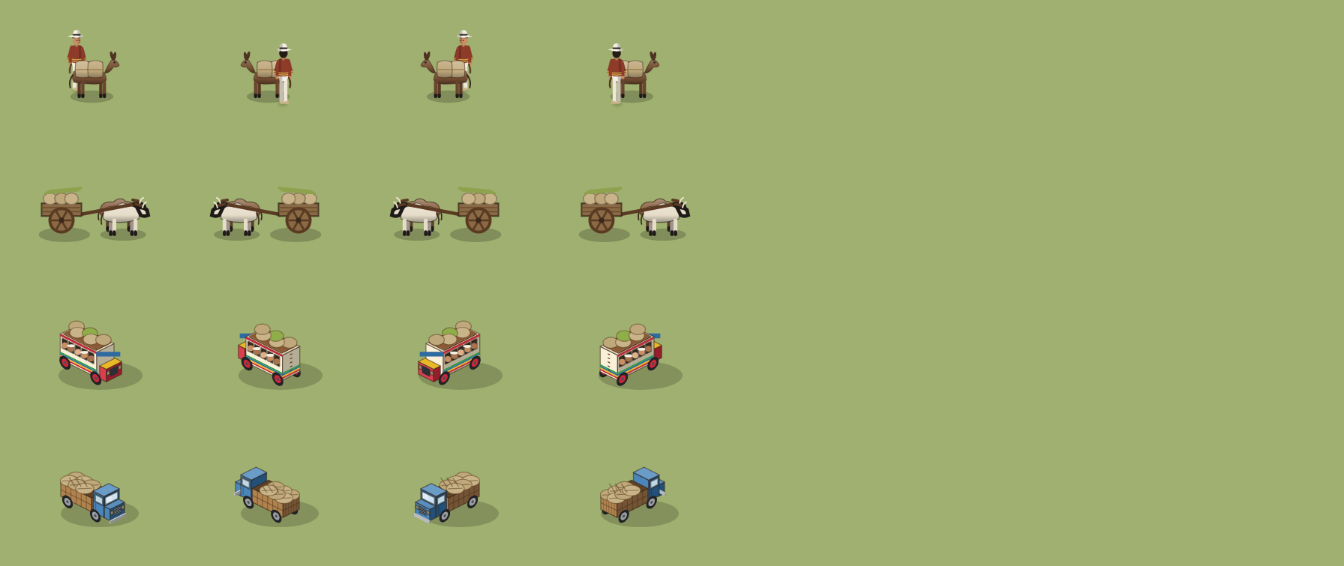
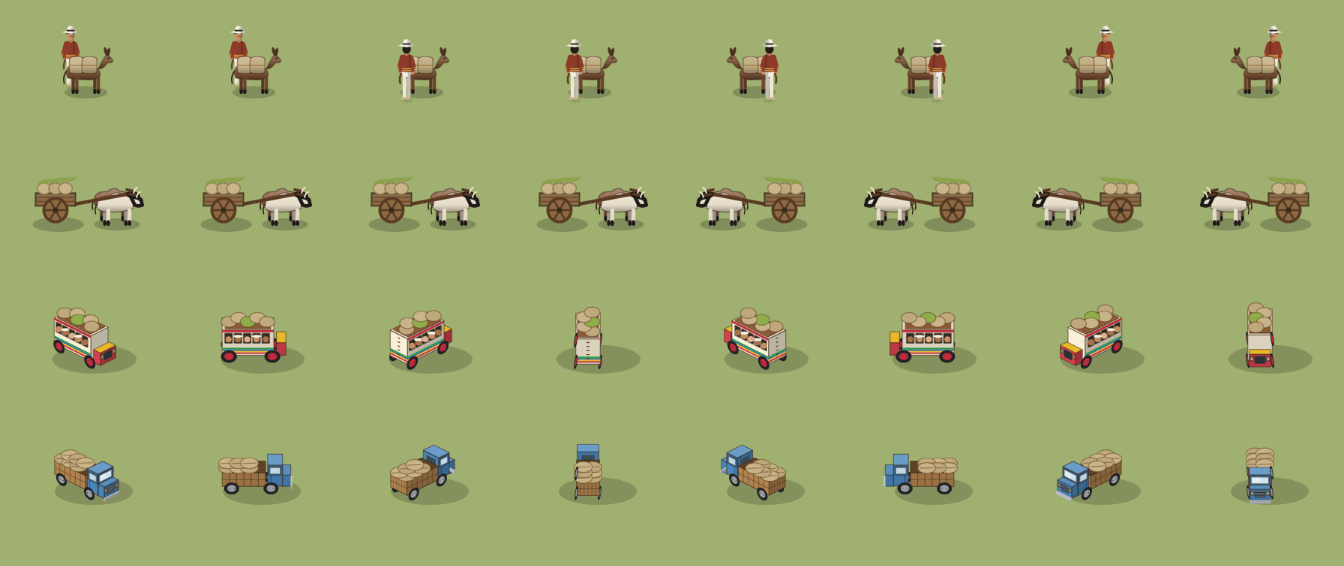
Before and after one commit to sirkujo7-creator/pactum, a plain HTML site: page pruebas/vehiculos.html in a window 1280 px wide. Shown: the whole page, 1344 px wide, since content can reach past the window. Drawn offline with Linux system fonts and the light colour scheme.

Commit message:
Vehículos en 8 direcciones con ruedas que giran y que doblan en las esquinas; motor del avión redibujado
Co-Authored-By: Claude Opus 5.5 <noreply@anthropic.com>
Claude-Session: https://claude.ai/code/session_014Y8kmEmNCGktDLdiFVZnx3

```diff
--- a/pruebas/vehiculos.html
+++ b/pruebas/vehiculos.html
@@ -2,10 +2,10 @@
 <style>body{background:#9FB070;margin:0}canvas{display:block}</style>
 <canvas id="c"></canvas>
 <script type="module">
-// Página de prueba de los vehículos del tráfico en sus cuatro direcciones (?z= zoom).
+// Página de prueba de los vehículos del tráfico en sus 8 direcciones (?z= zoom, ?p= cuadro de las ruedas).
 import { hornearVehiculos } from '../src/arte/calles.js';
-const Z = +(new URLSearchParams(location.search).get('z') || 3), H = hornearVehiculos(), cv = document.getElementById('c'), g = cv.getContext('2d');
-const eras = ['herradura', 'carreta', 'empedrado', 'carretera'], dirs = [['c', '+'], ['c', '-'], ['r', '+'], ['r', '-']], cw = 60 * Z, ch = 46 * Z;
-cv.width = cw * 4; cv.height = ch * eras.length;
-eras.forEach((e, f) => dirs.forEach(([eje, d], k) => { const m = H.marcos[`${e}_${eje}_${d}_0_0`]; if (!m) return; const s = Z / H.escala; g.drawImage(H.canvas, m.x, m.y, m.w, m.h, k * cw + cw / 2 - m.ax * s, f * ch + ch * .7 - m.ay * s, m.w * s, m.h * s); }));
+const q = new URLSearchParams(location.search), Z = +(q.get('z') || 3), P = q.get('p') || 0, H = hornearVehiculos(), cv = document.getElementById('c'), g = cv.getContext('2d');
+const eras = ['herradura', 'carreta', 'empedrado', 'carretera'], dirs = [['c', '+'], ['x', '+'], ['r', '-'], ['d', '-'], ['c', '-'], ['x', '-'], ['r', '+'], ['d', '+']], cw = 56 * Z, ch = 44 * Z;
+cv.width = cw * 8; cv.height = ch * eras.length;
+eras.forEach((e, f) => dirs.forEach(([eje, d], k) => { const m = H.marcos[`${e}_${eje}_${d}_${P}_0`]; if (!m) return; const s = Z / H.escala; g.drawImage(H.canvas, m.x, m.y, m.w, m.h, k * cw + cw / 2 - m.ax * s, f * ch + ch * .7 - m.ay * s, m.w * s, m.h * s); }));
 </script>
--- a/src/arte/calles.js
+++ b/src/arte/calles.js
@@ -67,74 +67,93 @@ function carretaBueyes(g, paso) {
   g.fillStyle = '#3A2A1E'; g.beginPath(); g.arc(cx, cy, .9, 0, 7); g.fill();
 }
 
-// ---------- Camión y chiva con volumen (pedido de Juan: «un camión súper mal dibujado») ----------
-// Cada uno se arma con cajas isométricas (luz arriba a la izquierda) a lo largo de su eje, con el frente hacia donde va:
-// s es la posición a lo largo (en casillas, + adelante) y t al través (+ hacia el que mira). Se pintan de atrás hacia
-// adelante según la profundidad, con las ruedas del lado de allá primero y las de acá al final.
-function armar(g, eje, dir) {
-  const Sg = s => s * dir, PP = (r, c, z = 0) => [(c - r) * 32, (c + r) * 16 - z];
-  const at = (s, t, z = 0) => eje === 'c' ? PP(t, Sg(s), z) : PP(Sg(s), t, z);
-  const caja = (s, t, ls, lt, h, z0, col, op = {}) => { const p = at(s, t); return eje === 'c' ? cajaPx(g, p[0], p[1], ls, lt, h, col, { z0, ...op }) : cajaPx(g, p[0], p[1], lt, ls, h, col, { z0, ...op }); };
-  const lado = B => eje === 'c' ? B.izq : B.der, frente = B => dir > 0 ? (eje === 'c' ? B.der : B.izq) : null;
-  const atras = B => dir < 0 ? (eje === 'c' ? B.der : B.izq) : null;
-  // Pedazo de una cara: u a lo largo (0..1 en el orden de la cara), v de abajo (0) a arriba (1).
+// ---------- Camión y chiva con volumen, en 8 direcciones (pedido de Juan: «la vista isométrica asegura mínimo 8
+// direcciones») ----------
+// Cada uno se arma con cajas orientadas a lo largo de su dirección (dr, dc) en el mundo: s a lo largo (+ adelante) y t
+// al través, en casillas. Las caras que miran al jugador se pintan con la misma luz de las casas (la que mira a +r con
+// luz, la que mira a +c en sombra); las ruedas del lado de allá van primero y las de acá al final.
+const PPx = (r, c, z = 0) => [(c - r) * 32, (c + r) * 16 - z];
+function armar(g, dr, dc, paso = 0) {
+  const L0 = Math.hypot(dr, dc), ar = dr / L0, ac = dc / L0, br = -ac, bc = ar;
+  const W = (s, t) => [s * ar + t * br, s * ac + t * bc], at = (s, t, z = 0) => { const [r, c] = W(s, t); return PPx(r, c, z); };
+  const prof = (s, t) => { const [r, c] = W(s, t); return r + c; };
+  const tono = (col, nr, nc) => { const w = Math.max(0, Math.min(1, nc / ((Math.abs(nr) + Math.abs(nc)) || 1))); return mezcla(col, '#000000', .25 * w); };
+  // Caja orientada: devuelve sus caras visibles { frente, atras, lado, top } (cada una de 4 puntos: abajo atrás/izq,
+  // abajo adelante/der, arriba adelante/der, arriba atrás/izq) para ponerles detalles.
+  const caja = (s, t, ls, lt, h, z0, col, op = {}) => {
+    const s0 = s - ls / 2, s1 = s + ls / 2, t0 = t - lt / 2, t1 = t + lt / 2, Q = (ss, tt, z) => at(ss, tt, z0 + z), out = {};
+    const caras = [
+      ['frente', [ar, ac], [Q(s1, t0, 0), Q(s1, t1, 0), Q(s1, t1, h), Q(s1, t0, h)]],
+      ['atras', [-ar, -ac], [Q(s0, t1, 0), Q(s0, t0, 0), Q(s0, t0, h), Q(s0, t1, h)]],
+      ['ladoM', [br, bc], [Q(s0, t1, 0), Q(s1, t1, 0), Q(s1, t1, h), Q(s0, t1, h)]],
+      ['ladoN', [-br, -bc], [Q(s0, t0, 0), Q(s1, t0, 0), Q(s1, t0, h), Q(s0, t0, h)]]
+    ];
+    for (const [k, [nr, nc], pts] of caras) if (nr + nc > 1e-6) { rellena(g, pts, op[k] || tono(op.lado || col, nr, nc), op.borde === undefined ? 'rgba(50,32,20,.5)' : op.borde, .3); out[k] = pts; }
+    const top = [Q(s0, t0, h), Q(s1, t0, h), Q(s1, t1, h), Q(s0, t1, h)]; rellena(g, top, op.top || mezcla(col, '#FFFFFF', .18), op.borde === undefined ? 'rgba(50,32,20,.5)' : op.borde, .3); out.top = top;
+    out.lado = out.ladoM || out.ladoN; return out;
+  };
   const sub = (F, u0, u1, v0, v1) => { const Lp = (a, b, f) => [a[0] + (b[0] - a[0]) * f, a[1] + (b[1] - a[1]) * f], q = (u, v) => Lp(Lp(F[0], F[1], u), Lp(F[3], F[2], u), v); return [q(u0, v0), q(u1, v0), q(u1, v1), q(u0, v1)]; };
-  // En la cara de lado, u crece hacia +c (eje c) o hacia −r (eje r): «hacia adelante» depende de dir.
-  const uAdel = u => (eje === 'c' ? dir > 0 : dir < 0) ? u : 1 - u;
-  const rueda = (s, t, r, op = {}) => { const p = at(s, t, 0); ruedaIso(g, p[0], p[1] - r * .95, r, { llanta: '#232326', rin: op.rin || '#9A9EA2', dir: eje === 'c' ? 1 : -1 }); };
-  return { at, caja, lado, frente, atras, sub, uAdel, rueda, Sg };
+  // Rueda de pie en el plano de la dirección; dos cuadros de giro (los pernos del rin rotan).
+  const rueda = (s, t, r, op = {}) => {
+    const p = at(s, t, 0), va = PPx(ar, ac), ux0 = va[0] / 35.78, uy = va[1] / 35.78, ux = Math.abs(ux0) < .3 ? .3 * (ux0 < 0 ? -1 : 1) : ux0, cy = p[1] - r * .95;
+    const elipse = rr => { g.beginPath(); for (let k = 0; k <= 20; k++) { const th = k / 20 * Math.PI * 2, x = p[0] + rr * Math.cos(th) * ux, y = cy + rr * Math.cos(th) * uy - rr * Math.sin(th); k ? g.lineTo(x, y) : g.moveTo(x, y); } g.closePath(); };
+    elipse(r); g.fillStyle = '#232326'; g.fill(); elipse(r * .58); g.fillStyle = op.rin || '#9A9EA2'; g.fill();
+    g.fillStyle = '#4A4E52'; for (let k = 0; k < 2; k++) { const th = paso * Math.PI / 4 + k * Math.PI; g.beginPath(); g.arc(p[0] + r * .32 * Math.cos(th) * ux, cy + r * .32 * Math.cos(th) * uy - r * .32 * Math.sin(th), r * .1, 0, 7); g.fill(); }
+  };
+  const cerca = (br + bc) >= 0 ? 1 : -1; // el lado (t) que mira al jugador
+  const ordenar = partes => partes.sort((a, b) => prof(a[0], 0) - prof(b[0], 0)).forEach(p => p[1]());
+  return { at, caja, sub, rueda, cerca, ordenar };
 }
-function camionIso(g, eje, dir) {
-  const A = armar(g, eje, dir), cab = '#2F6BA0', cabL = '#4A86BA';
+function camionIso(g, dr, dc, paso) {
+  const A = armar(g, dr, dc, paso), cab = '#2F6BA0', ruedas = t => { for (const s of [-.15, .14]) A.rueda(s, t * .085, 2); };
   sombraPie(g, 0, 0, 13, 4.6, .22);
-  for (const s of [-.15, .14]) A.rueda(s, -.085, 2);
-  const partes = [
+  ruedas(-A.cerca);
+  A.ordenar([
     [-.06, () => { // platón de estacas con la carga de café
-      const B = A.caja(-.06, 0, .32, .17, 4.6, 2.6, '#9A7046', { izq: '#B0824E', top: '#5E4228' });
-      for (const F of [A.lado(B), A.atras(B)]) if (F) { for (let k = 1; k < 6; k++) rellena(g, A.sub(F, k / 6 - .01, k / 6 + .01, 0, 1), 'rgba(60,40,22,.55)', null); rellena(g, A.sub(F, 0, 1, .46, .52), 'rgba(60,40,22,.45)', null); }
+      const B = A.caja(-.06, 0, .32, .17, 4.6, 2.6, '#B0824E', { top: '#5E4228' });
+      for (const F of [B.lado, B.atras]) if (F) { for (let k = 1; k < 6; k++) rellena(g, A.sub(F, k / 6 - .01, k / 6 + .01, 0, 1), 'rgba(60,40,22,.55)', null); rellena(g, A.sub(F, 0, 1, .46, .52), 'rgba(60,40,22,.45)', null); }
       for (let k = 0; k < 6; k++) { const s = -.18 + (k % 3) * .08, t = (Math.floor(k / 3) - .5) * .07, p = A.at(s, t, 7.6); g.fillStyle = k % 2 ? '#C9B48A' : '#BFA87C'; g.beginPath(); g.ellipse(p[0], p[1], 3, 1.8, 0, 0, 7); g.fill(); g.strokeStyle = 'rgba(110,80,40,.6)'; g.lineWidth = .3; g.stroke(); g.beginPath(); g.moveTo(p[0] - 2.4, p[1] + .1); g.lineTo(p[0] + 2.4, p[1] - .1); g.stroke(); } // bultos de café
-      const p = A.at(-.06, 0, 9); for (let k = 0; k < 3; k++) { g.strokeStyle = 'rgba(80,60,30,.55)'; g.lineWidth = .3; g.beginPath(); g.moveTo(p[0] - 5 + k * 2, p[1] - 1); g.lineTo(p[0] - 3 + k * 2, p[1] + 2); g.stroke(); } // cabuya
     }],
     [.17, () => { // cabina con vidrio, puerta y techo
-      const B = A.caja(.17, 0, .11, .16, 7, 2.6, cab, { izq: cabL, top: '#6A9CC8' });
-      const L = A.lado(B); rellena(g, A.sub(L, A.uAdel(.2) < .5 ? .15 : .1, A.uAdel(.2) < .5 ? .9 : .85, .55, .9), '#BFD8E4', 'rgba(30,40,50,.6)'); rellena(g, A.sub(L, .2, .26, .1, .5), 'rgba(20,30,40,.45)', null); // ventana y manija
-      const F = A.frente(B); if (F) { rellena(g, A.sub(F, .08, .92, .55, .92), '#CFE4EE', 'rgba(30,40,50,.6)'); rellena(g, A.sub(F, .1, .5, .62, .88), 'rgba(255,255,255,.35)', null); }
+      const B = A.caja(.17, 0, .11, .16, 7, 2.6, '#4A86BA', { top: '#6A9CC8' });
+      if (B.lado) { rellena(g, A.sub(B.lado, .12, .88, .55, .9), '#BFD8E4', 'rgba(30,40,50,.6)'); rellena(g, A.sub(B.lado, .2, .26, .1, .5), 'rgba(20,30,40,.45)', null); }
+      if (B.frente) { rellena(g, A.sub(B.frente, .08, .92, .55, .92), '#CFE4EE', 'rgba(30,40,50,.6)'); rellena(g, A.sub(B.frente, .1, .5, .62, .88), 'rgba(255,255,255,.35)', null); }
+      if (B.atras) rellena(g, A.sub(B.atras, .2, .8, .55, .85), '#3A4A56', null);
     }],
-    [.25, () => { // trompa con persiana, farolas y bómper
-      const B = A.caja(.255, 0, .06, .15, 3.8, 2.4, cab, { izq: cabL, top: '#5A8EBC' });
-      const F = A.frente(B); if (F) { rellena(g, A.sub(F, .25, .75, .25, .85), '#2A3036', null); for (let k = 0; k < 4; k++) rellena(g, A.sub(F, .27, .73, .32 + k * .14, .37 + k * .14), '#8A9298', null); for (const u of [.12, .88]) { const q = A.sub(F, u - .07, u + .07, .5, .75); rellena(g, q, '#F4E8B8', 'rgba(60,50,30,.6)'); } }
+    [.255, () => { // trompa con persiana, farolas y bómper
+      const B = A.caja(.255, 0, .06, .15, 3.8, 2.4, '#4A86BA', { top: '#5A8EBC' });
+      if (B.frente) { rellena(g, A.sub(B.frente, .25, .75, .25, .85), '#2A3036', null); for (let k = 0; k < 4; k++) rellena(g, A.sub(B.frente, .27, .73, .32 + k * .14, .37 + k * .14), '#8A9298', null); for (const u of [.12, .88]) rellena(g, A.sub(B.frente, u - .07, u + .07, .5, .75), '#F4E8B8', 'rgba(60,50,30,.6)'); }
       A.caja(.29, 0, .012, .16, .9, 1.6, '#B8BCC0', { borde: null });
     }]
-  ].sort((a, b) => A.Sg(a[0]) - A.Sg(b[0]));
-  for (const [, f] of partes) f();
-  for (const s of [-.15, .14]) A.rueda(s, .085, 2);
+  ]);
+  void cab; ruedas(A.cerca);
 }
-// Chiva: bus de madera de colores con ventanas abiertas, pasajeros, parrilla en el techo con bultos y racimos, y la
-// escalera de atrás.
-function chivaIso(g, eje, dir) {
-  const A = armar(g, eje, dir), colores = ['#C8283A', '#E8B828', '#2E6BA0', '#2E9A4A'];
+function chivaIso(g, dr, dc, paso) {
+  const A = armar(g, dr, dc, paso), colores = ['#C8283A', '#E8B828', '#2E6BA0', '#2E9A4A'], ruedas = t => { for (const s of [-.17, .15]) A.rueda(s, t * .09, 2.1, { rin: '#C8283A' }); };
   sombraPie(g, 0, 0, 14, 4.8, .22);
-  for (const s of [-.17, .15]) A.rueda(s, -.09, 2.1, { rin: '#C8283A' });
-  const partes = [
+  ruedas(-A.cerca);
+  A.ordenar([
     [-.03, () => {
-      const B = A.caja(-.03, 0, .38, .18, 8.4, 2.4, '#F2E6C8', { izq: '#FAF0D8', top: '#E8DCC0' });
-      for (const F of [A.lado(B), A.atras(B)]) if (!F) continue; else { colores.forEach((col, k) => rellena(g, A.sub(F, 0, 1, .06 + k * .06, .12 + k * .06), col, null)); }
-      const L = A.lado(B);
-      for (let k = 0; k < 5; k++) { const u0 = .06 + k * .18; rellena(g, A.sub(L, u0, u0 + .13, .5, .86), '#3A3028', 'rgba(30,20,10,.6)'); const m = A.sub(L, u0 + .03, u0 + .1, .55, .72); g.fillStyle = ['#C98E62', '#A8734C', '#E0B08A'][k % 3]; const c = [(m[0][0] + m[2][0]) / 2, (m[0][1] + m[2][1]) / 2]; g.beginPath(); g.arc(c[0], c[1], 1, 0, 7); g.fill(); if (k % 2) { g.fillStyle = '#F4EFE2'; g.beginPath(); g.ellipse(c[0], c[1] - 1, 1.5, .5, 0, 0, 7); g.fill(); } } // ventanas con pasajeros
-      rellena(g, A.sub(L, 0, 1, .92, 1), '#C8283A', null);
-      const Ab = A.atras(B); if (Ab) for (let k = 0; k < 5; k++) rellena(g, A.sub(Ab, .44, .56, .2 + k * .16, .24 + k * .16), '#5A3A22', null); // escalera
-      const T = A.caja(-.03, 0, .34, .16, .4, 10.8, '#6E4529', { top: '#8A5A36', borde: null }); void T; // parrilla
-      for (let k = 0; k < 5; k++) { const s = -.17 + k * .07, p = A.at(s, (k % 2 - .5) * .06, 12.2); g.fillStyle = k === 2 ? '#8FAE4A' : k % 2 ? '#C9B48A' : '#BFA87C'; g.beginPath(); g.ellipse(p[0], p[1], 2.6, 1.8, 0, 0, 7); g.fill(); g.strokeStyle = 'rgba(90,60,30,.5)'; g.lineWidth = .3; g.stroke(); } // bultos y un racimo
+      const B = A.caja(-.03, 0, .38, .18, 8.4, 2.4, '#FAF0D8', { top: '#E8DCC0' });
+      for (const F of [B.lado, B.atras]) if (F) colores.forEach((col, k) => rellena(g, A.sub(F, 0, 1, .06 + k * .06, .12 + k * .06), col, null));
+      if (B.lado) {
+        for (let k = 0; k < 5; k++) { const u0 = .06 + k * .18; rellena(g, A.sub(B.lado, u0, u0 + .13, .5, .86), '#3A3028', 'rgba(30,20,10,.6)'); const m = A.sub(B.lado, u0 + .03, u0 + .1, .55, .72), c = [(m[0][0] + m[2][0]) / 2, (m[0][1] + m[2][1]) / 2]; g.fillStyle = ['#C98E62', '#A8734C', '#E0B08A'][k % 3]; g.beginPath(); g.arc(c[0], c[1], 1, 0, 7); g.fill(); if (k % 2) { g.fillStyle = '#F4EFE2'; g.beginPath(); g.ellipse(c[0], c[1] - 1, 1.5, .5, 0, 0, 7); g.fill(); } } // ventanas con pasajeros
+        rellena(g, A.sub(B.lado, 0, 1, .92, 1), '#C8283A', null);
+      }
+      if (B.atras) for (let k = 0; k < 5; k++) rellena(g, A.sub(B.atras, .44, .56, .2 + k * .16, .24 + k * .16), '#5A3A22', null); // escalera
+      A.caja(-.03, 0, .34, .16, .4, 10.8, '#6E4529', { top: '#8A5A36', borde: null }); // parrilla
+      for (let k = 0; k < 5; k++) { const p = A.at(-.17 + k * .07, (k % 2 - .5) * .06, 12.2); g.fillStyle = k === 2 ? '#8FAE4A' : k % 2 ? '#C9B48A' : '#BFA87C'; g.beginPath(); g.ellipse(p[0], p[1], 2.6, 1.8, 0, 0, 7); g.fill(); g.strokeStyle = 'rgba(90,60,30,.5)'; g.lineWidth = .3; g.stroke(); } // bultos y un racimo
     }],
     [.21, () => {
-      const B = A.caja(.215, 0, .07, .16, 4.2, 2.2, '#C8283A', { izq: '#D84050', top: '#E8B828' });
-      const F = A.frente(B); if (F) { rellena(g, A.sub(F, .25, .75, .25, .85), '#2A3036', null); for (const u of [.12, .88]) rellena(g, A.sub(F, u - .07, u + .07, .5, .75), '#F4E8B8', 'rgba(60,50,30,.6)'); }
-      { const p = A.at(.19, 0, 9.6); rellena(g, [[p[0] - 4, p[1] - .4], [p[0] + 4, p[1] - .4], [p[0] + 4, p[1] + 1.2], [p[0] - 4, p[1] + 1.2]], '#2E6BA0', null); } // letrero del destino
+      const B = A.caja(.215, 0, .07, .16, 4.2, 2.2, '#D84050', { top: '#E8B828' });
+      if (B.frente) { rellena(g, A.sub(B.frente, .25, .75, .25, .85), '#2A3036', null); for (const u of [.12, .88]) rellena(g, A.sub(B.frente, u - .07, u + .07, .5, .75), '#F4E8B8', 'rgba(60,50,30,.6)'); }
     }]
-  ].sort((a, b) => A.Sg(a[0]) - A.Sg(b[0]));
-  for (const [, f] of partes) f();
-  for (const s of [-.17, .15]) A.rueda(s, .09, 2.1, { rin: '#C8283A' });
+  ]);
+  ruedas(A.cerca);
 }
+// Las 8 direcciones: c y r son los ejes de las casillas; d (r y c a la vez: hacia abajo en la pantalla) y x (c sube y r
+// baja: hacia la derecha) son las diagonales que se usan al doblar las esquinas.
+const DIR8 = { c: [0, 1], r: [1, 0], d: [1, 1], x: [-1, 1] };
 
 // Dibuja un vehículo en el origen. eje 'c' o 'r'; dir +1 o −1; paso 0..3 (patas de la mula y del arriero).
 function vehiculo(g, era, eje, dir, paso, vi) {
@@ -151,8 +170,7 @@ function vehiculo(g, era, eje, dir, paso, vi) {
   } else if (era === 'carreta') {
     const derecha = (eje === 'c') === (dir > 0);
     g.save(); if (!derecha) g.scale(-1, 1); g.scale(.95, .95); g.translate(-2, 0); carretaBueyes(g, paso); g.restore();
-  } else if (era === 'empedrado') chivaIso(g, eje, dir); // chiva de colores
-  else camionIso(g, eje, dir); // camión de estacas
+  } else { const [r, c] = DIR8[eje]; (era === 'empedrado' ? chivaIso : camionIso)(g, r * dir, c * dir, paso); } // chiva de colores o camión de estacas
 }
 
 // Hoja de vehículos: claves `${era}_${eje}_${+|-}_${paso}` (los carros tienen solo el paso 0).
@@ -161,13 +179,18 @@ export function hornearVehiculos() {
   if (HOJA) return HOJA;
   const E = RES_HOJA, w = 52, h = 40, ax = 26, ay = 28, claves = [];
   // Cada arriero conserva su ropa (vi) en los cuatro pasos; antes cambiaba de color en cada paso.
-  for (const era of ['herradura', 'carreta', 'empedrado', 'carretera']) for (const eje of ['c', 'r']) for (const dir of [1, -1]) for (let p = 0; p < (era === 'herradura' || era === 'carreta' ? 4 : 1); p++) for (let vi = 0; vi < (era === 'herradura' ? 3 : 1); vi++) claves.push([era, eje, dir, p, vi]);
+  const motor = e => e === 'empedrado' || e === 'carretera';
+  for (const era of ['herradura', 'carreta', 'empedrado', 'carretera']) for (const eje of motor(era) ? ['c', 'r', 'd', 'x'] : ['c', 'r']) for (const dir of [1, -1]) for (let p = 0; p < (motor(era) ? 2 : 4); p++) for (let vi = 0; vi < (era === 'herradura' ? 3 : 1); vi++) claves.push([era, eje, dir, p, vi]);
   const cols = 8, cv = lienzo(cols * w * E, Math.ceil(claves.length / cols) * h * E), g = cv.getContext('2d'), marcos = {};
   claves.forEach(([era, eje, dir, p, vi], n) => {
     const x = (n % cols) * w * E, y = Math.floor(n / cols) * h * E;
     marcos[`${era}_${eje}_${dir > 0 ? '+' : '-'}_${p}_${vi}`] = { x, y, w: w * E, h: h * E, ax: ax * E, ay: ay * E };
     g.save(); g.translate(x + ax * E, y + ay * E); g.scale(E, E); vehiculo(g, era, eje, dir, p, vi); g.restore();
   });
+  // Mula y carreta se ven de lado: en las diagonales usan el dibujo del eje más parecido (x de lado como c, d como r).
+  for (const k of Object.keys(marcos)) { const [era, eje, d, p, vi] = k.split('_'); if (eje === 'c' && !motor(era)) marcos[`${era}_x_${d}_${p}_${vi}`] = marcos[k]; if (eje === 'r' && !motor(era)) marcos[`${era}_d_${d}_${p}_${vi}`] = marcos[k]; }
+  // Los motores tienen dos cuadros de giro de las ruedas: los pasos 2 y 3 repiten 0 y 1.
+  for (const k of Object.keys(marcos)) { const [era, eje, d, p, vi] = k.split('_'); if (motor(era)) marcos[`${era}_${eje}_${d}_${+p + 2}_${vi}`] = marcos[k]; }
   return (HOJA = { canvas: cv, marcos, escala: E });
 }
 
--- a/src/escenas/Ferrovia.js
+++ b/src/escenas/Ferrovia.js
@@ -64,8 +64,10 @@ function hornearAvion(tx) {
   [['#E8B828', 6.6], ['#2E6BA0', 7.9], ['#C8283A', 9.2]].forEach(([col, y]) => { g.fillStyle = col; g.fillRect(6.1 + (y - 5.6) * .4, y, 3.6, 1.2); }); // bandera
   g.fillStyle = '#C4CACE'; g.beginPath(); g.moveTo(5, 14.6); g.lineTo(13, 14.4); g.lineTo(12, 16.2); g.closePath(); g.fill(); g.stroke(); // estabilizador
   g.fillStyle = '#C4CACE'; g.beginPath(); g.moveTo(26, 16); g.lineTo(32, 24.6); g.lineTo(37, 24.6); g.lineTo(35, 16.2); g.closePath(); g.fill(); g.stroke(); // ala de acá
-  g.fillStyle = '#8A9298'; g.beginPath(); g.ellipse(34, 18.8, 3.4, 1.6, 0, 0, 7); g.fill(); g.stroke(); // motor
-  g.fillStyle = 'rgba(60,60,64,.25)'; g.beginPath(); g.ellipse(37.6, 18.8, .7, 3.6, 0, 0, 7); g.fill(); g.fillStyle = 'rgba(60,60,64,.25)'; g.beginPath(); g.ellipse(49.8, 15, .6, 3.4, 0, 0, 7); g.fill(); // hélices girando
+  // Motor en el borde del ala: góndola alargada en la dirección del vuelo, con su capó y la hélice girando delante.
+  { const gm = g.createLinearGradient(0, 15.6, 0, 18.4); gm.addColorStop(0, '#C8CED2'); gm.addColorStop(1, '#7E868C'); g.fillStyle = gm; g.beginPath(); g.moveTo(31, 16.2); g.quadraticCurveTo(33, 15.4, 38.4, 15.8); g.lineTo(38.4, 18); g.quadraticCurveTo(33, 18.4, 31, 17.4); g.closePath(); g.fill(); g.stroke(); }
+  g.fillStyle = '#3A3E42'; g.fillRect(38.2, 15.8, .7, 2.2); // capó
+  g.fillStyle = 'rgba(70,70,74,.22)'; g.beginPath(); g.ellipse(39.4, 16.9, .45, 3, 0, 0, 7); g.fill(); g.beginPath(); g.ellipse(49.8, 15, .45, 3.2, 0, 0, 7); g.fill(); // hélices girando
   g.strokeStyle = '#3A3A3E'; g.lineWidth = .5; for (const x of [22, 36]) { g.beginPath(); g.moveTo(x, 18.6); g.lineTo(x, 22.4); g.stroke(); g.fillStyle = '#1E1E22'; g.beginPath(); g.arc(x, 22.8, .9, 0, 7); g.fill(); } // tren de aterrizaje
   tx.addCanvas('avion', c);
 }
--- a/src/escenas/Logistica.js
+++ b/src/escenas/Logistica.js
@@ -4,6 +4,7 @@
 // vuelta, y de la fábrica al mercado (o a la plaza). Si la finca o la fábrica no están unidas a la red de caminos, no
 // hay viaje: así se ve por qué hace falta el camino. Pocos vehículos (uno por tramo, máximo seis). Con «reducir
 // movimiento» no salen.
+import { rumbo } from './Trafico.js';
 import { P } from '../arte/iso.js';
 import { hornearVehiculos } from '../arte/calles.js';
 import { enPotencia } from '../arte/fresco.js';
@@ -81,8 +82,8 @@ export class Logistica {
       if (v.pos >= tramos) { v.pos = 0; v.L = [...v.L].reverse(); v.descanso = 4 + Math.random() * 6; v.img.setVisible(false); continue; } // descarga y vuelve
       const k = Math.floor(v.pos), u = v.pos - k, a = v.L[k], b = v.L[k + 1];
       const r1 = Math.floor(a / M), c1 = a % M, r2 = Math.floor(b / M), c2 = b % M, r = r1 + (r2 - r1) * u, c = c1 + (c2 - c1) * u;
-      const p = P(r, c, T.hf(Math.min(N, r), Math.min(N, c))), eje = r1 === r2 ? 'c' : 'r', dir = (r2 - r1) + (c2 - c1) > 0 ? '+' : '-';
-      const pa = this.era === 'carretera' ? 0 : paso, vi = this.era === 'herradura' ? v.vi : 0, key = `${this.era}_${eje}_${dir}_${pa}_${vi}`, m = this.H.marcos[key];
+      const p = P(r, c, T.hf(Math.min(N, r), Math.min(N, c))), [eje, dir] = rumbo(v.L, k, u, M); // 8 direcciones: dobla en las esquinas
+      const pa = paso, vi = this.era === 'herradura' ? v.vi : 0, key = `${this.era}_${eje}_${dir}_${pa}_${vi}`, m = this.H.marcos[key];
       if (!m) continue;
       v.img.setVisible(true).setFrame(key).setOrigin(m.ax / m.w, m.ay / m.h).setPosition(p[0], p[1]).setDepth(r + c + .03);
     }
```
Also changed, not shown: src/escenas/Trafico.js (+12 -1 lines), 1 other file.
